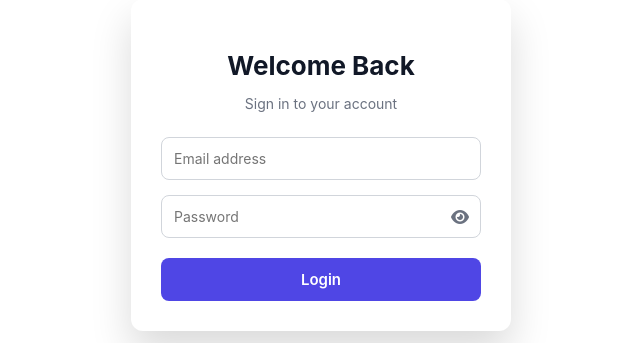
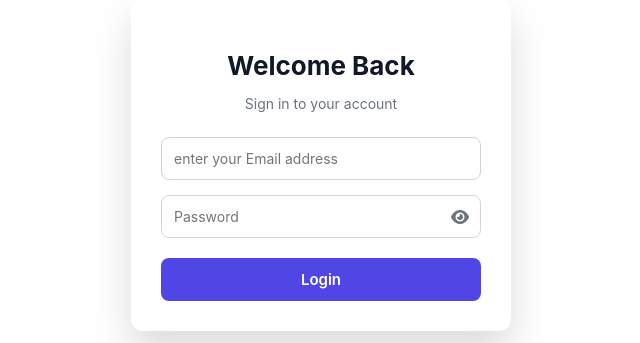
Before and after one commit to Neelaiah145/RealestateProject, a Django app: page / in a window 1280 px wide. Shown: the part 235-578 px from the top of the page, without its empty margins (319-959 px from the left). Run offline with Django 5.2, Linux system fonts and the light colour scheme.

Commit message:
small changes in login page

```diff
--- a/accounts/templates/login.html
+++ b/accounts/templates/login.html
@@ -144,7 +144,7 @@
         {% csrf_token %}
 
         <div class="form-group">
-            <input type="email" name="email" placeholder="Email address" required>
+            <input type="email" name="email" placeholder="enter your Email address" required>
         </div>
 
         <div class="form-group">
```
